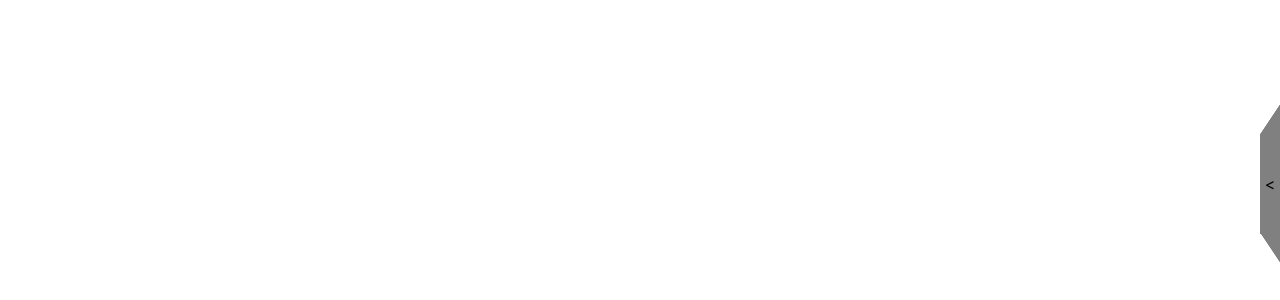
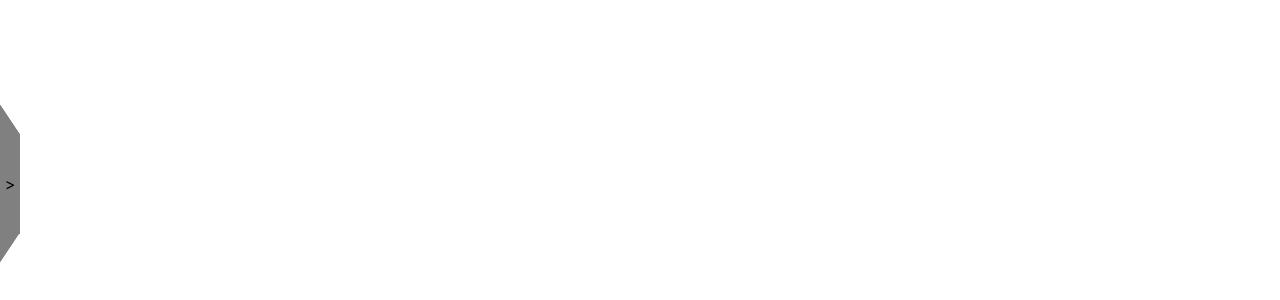
Before and after one commit to Chaa1982/side-bar, a Next.js app: page / in a window 1280 px wide. Shown: the part 216-516 px from the top of the page. Built offline with nearby package versions, Linux system fonts and the light colour scheme.

Commit message:
added useCallback in MyButton.tsx 15.02.2024

```diff
--- a/src/components/App.tsx
+++ b/src/components/App.tsx
@@ -6,7 +6,8 @@ export default function App () {
    return (
       <>
          {/* props is 'left' or 'right' */}
-         <Container side='right'/>
+         <Container side='left'/>
+
       </>
 
    )
--- a/src/components/MyButton.tsx
+++ b/src/components/MyButton.tsx
@@ -59,11 +59,12 @@ const useStyles = makeStyles({
 
 export default function MyButton(props:PropsInterface) {
    const classes = useStyles(props);
+   const onClick = useCallback(() => {
+         console.log("new render")
+         props.setPushedButton(!props.pushedButton)
+   }, [props.pushedButton]);
 
-   function onClick () {
-      console.log("new render")
-      props.setPushedButton(!props.pushedButton);
-   }
+
    console.log("new render2")
    return (
       <div className={classes.button} onClick={() => onClick()}>
```
